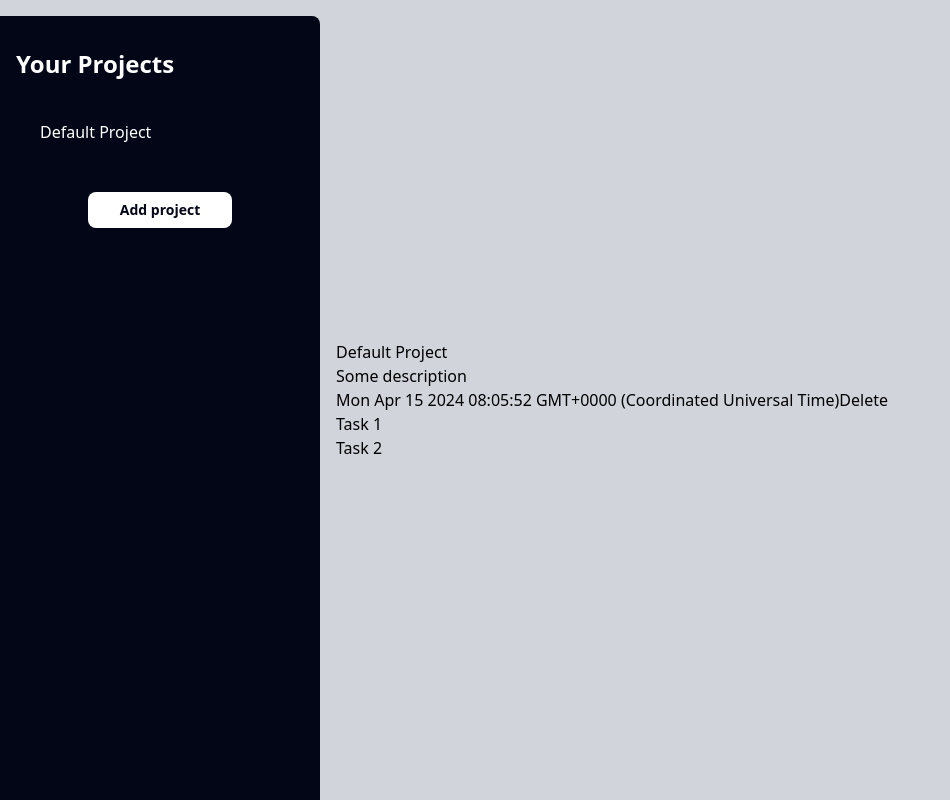
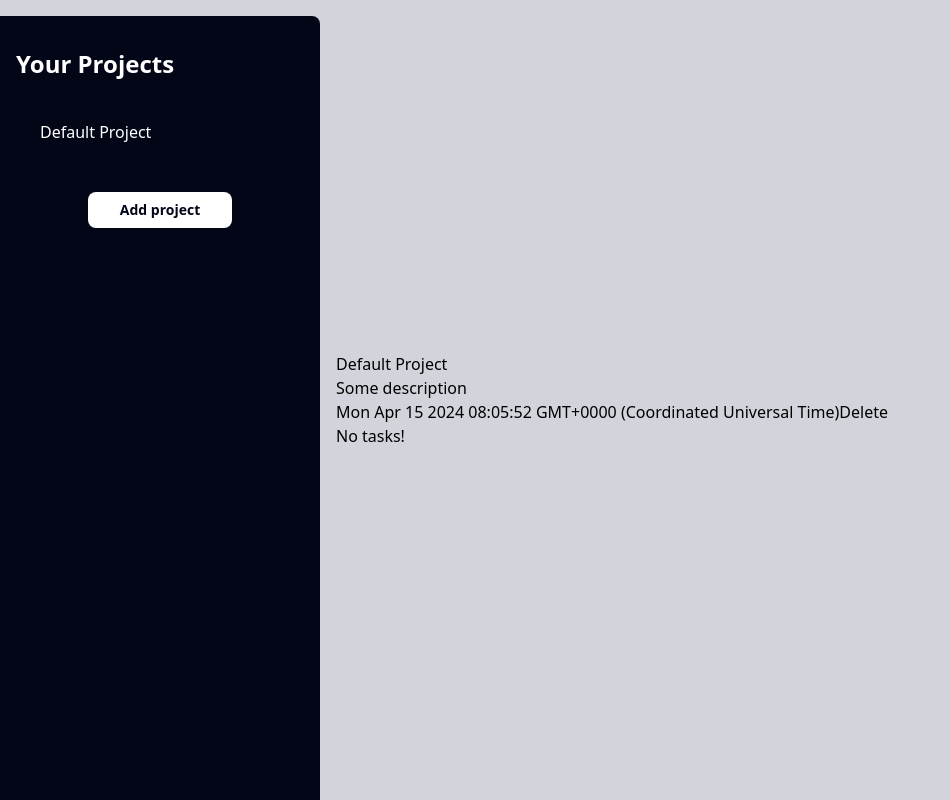
Before and after one commit to EMinasian/project-management-app, a React (Vite) app: page /p-default-project in a window 1280 px wide. Shown: the whole page, without its empty margins (0-950 px from the left). Built offline with nearby package versions, Linux system fonts and the light colour scheme.

Commit message:
fix: no tasks display

```diff
--- a/src/components/TasksSection.jsx
+++ b/src/components/TasksSection.jsx
@@ -5,11 +5,15 @@ export default function TasksSection({ projectId }) {
   const { tasks, setTasks } = useContext(projectContext);
   return (
     <section>
-      <ul>
-        {tasks.get(projectId).map((task) => (
-          <h2 key={task}>{task}</h2>
-        ))}
-      </ul>
+      {tasks.length > 0 ? (
+        <ul>
+          {tasks.get(projectId).map((task) => (
+            <h2 key={task}>{task}</h2>
+          ))}
+        </ul>
+      ) : (
+        <h2>No tasks!</h2>
+      )}
     </section>
   );
 }
```
